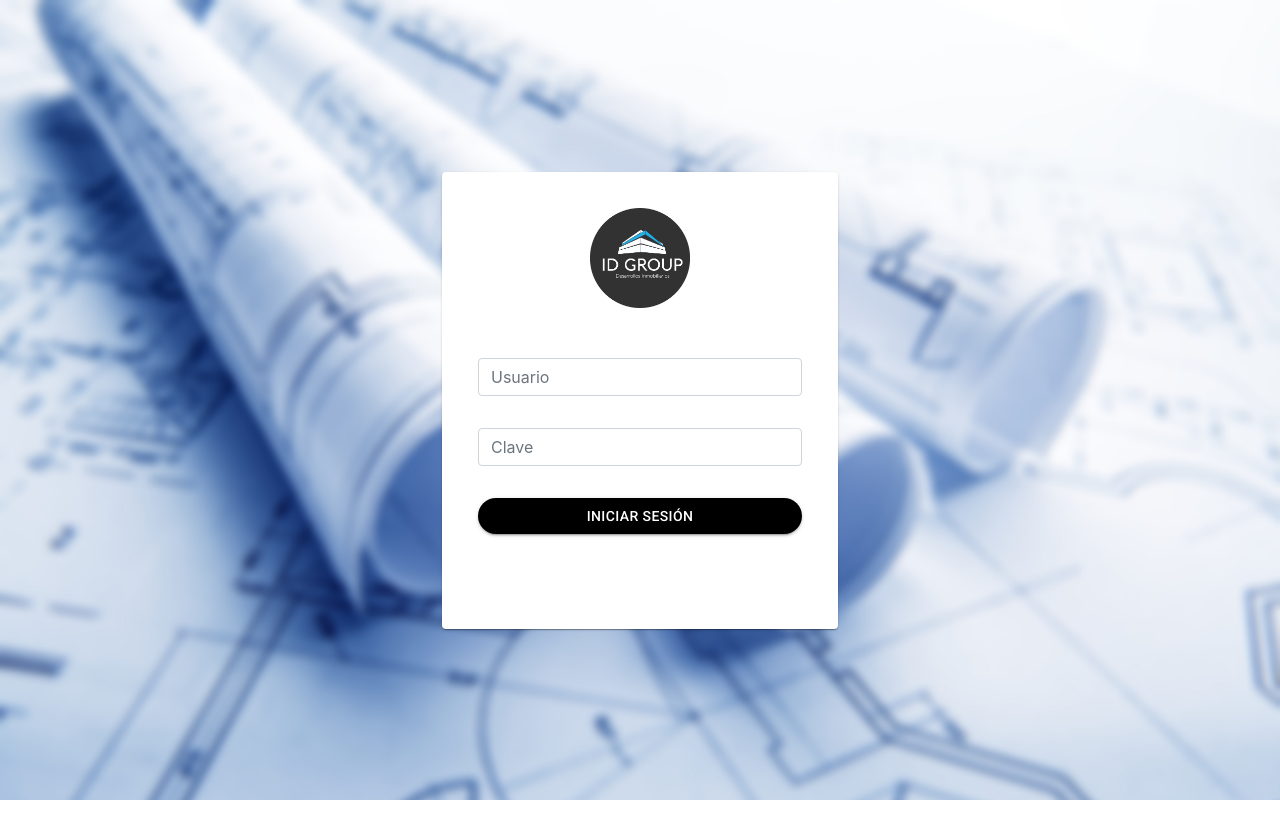
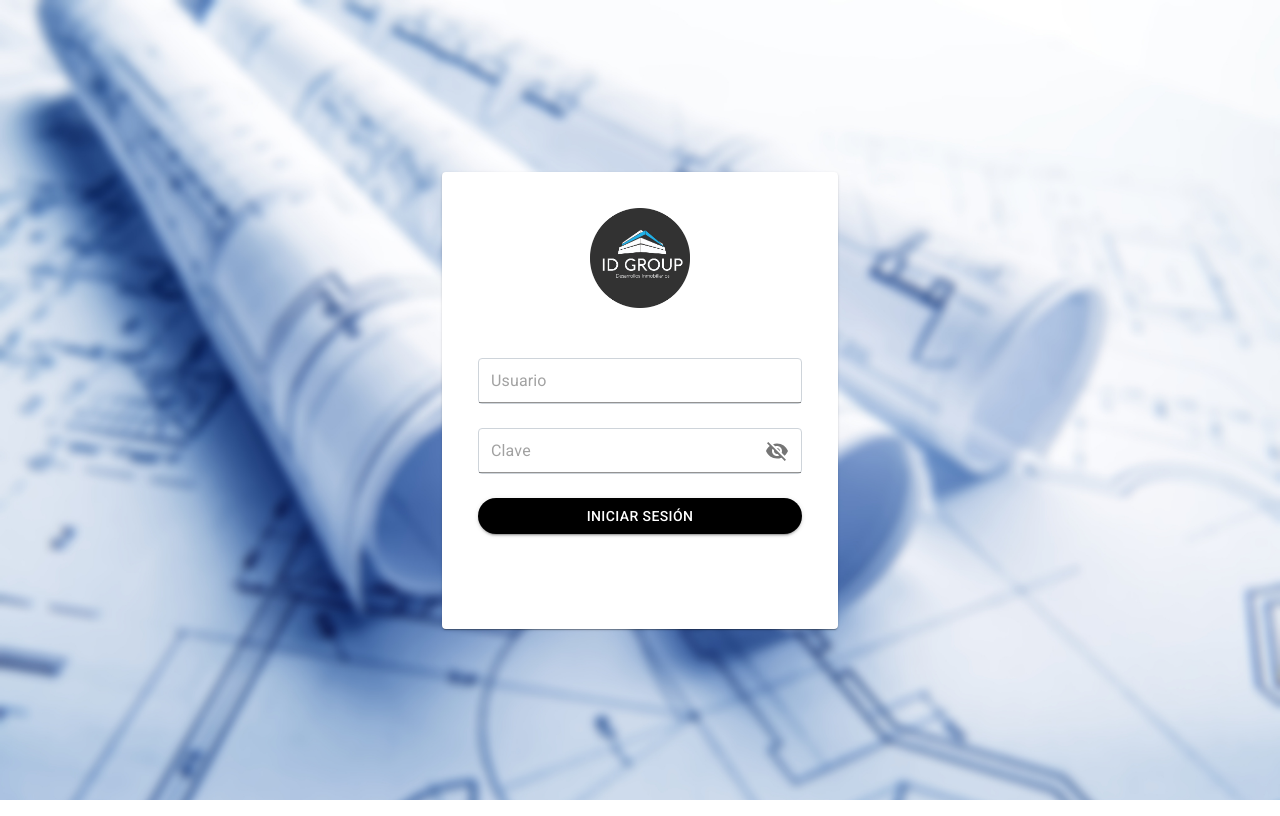
Before and after one commit to marcespinoza/idgroup_paneladmin, a React (Create React App) app: page /#/ in a window 1280 px wide. Built offline with nearby package versions, Linux system fonts and the light colour scheme.

Commit message:
toogle show hide password

```diff
--- a/src/components/Login/Login.js
+++ b/src/components/Login/Login.js
@@ -2,8 +2,8 @@ import React, { useState, useRef, useEffect } from 'react';
 import Button from '@material-ui/core/Button';
 import Card from '@material-ui/core/Card';
 import CardContent from '@material-ui/core/CardContent';
-import FormControlLabel from '@material-ui/core/FormControlLabel';
-import Checkbox from '@material-ui/core/Checkbox';
+import Input from '@material-ui/core/Input';
+import IconButton from '@material-ui/core/IconButton';
 import Link from '@material-ui/core/Link';
 import { Formik, Field, Form, ErrorMessage } from 'formik';
 import Typography from '@material-ui/core/Typography';
@@ -18,19 +18,10 @@ import useFullPageLoader from '../../hooks/useFullPageLoader';
 import {useHistory} from 'react-router-dom'
 import * as Yup from 'yup';
 import { Box } from '@material-ui/core'
+import InputAdornment from '@material-ui/core/InputAdornment';
+import Visibility from '@material-ui/icons/Visibility';
+import VisibilityOff from '@material-ui/icons/VisibilityOff';
 
-function Copyright() {
-  return (
-    <Typography variant="body2" color="textSecondary" align="center">
-      {'Copyright © '}
-      <Link color="inherit" href="https://www.inversionesidgroup.com/">
-        InversionesIdGroup
-      </Link>{' '}
-      {new Date().getFullYear()}
-      {'.'}
-    </Typography>
-  );
-}
 
 const useStyles = makeStyles((theme) => ({
   paper: {
@@ -75,9 +66,13 @@ function Login() {
   const classes = useStyles();
   const [loader, showLoader, hideLoader] = useFullPageLoader();
   const [showlabel, setLabel] = useState(false);
+  const [showPassword, setShowPassword] = useState(false)
   const [opacidad, setOpacidad] = useState(0);
   const history = useHistory()
   const formRef = useRef();
+  const handleClickShowPassword = () => {
+    setShowPassword(!showPassword)
+  };
 
   const input = (event) => {
       if (event.key === 'Enter') {
@@ -90,7 +85,7 @@ function Login() {
   const getLogin = async(datoslogin) =>{
     try{
       showLoader();
-      axios.post('http://admidgroup.com/api_rest/index.php/api/loginusuario', {
+      axios.post('https://admidgroup.com/api_rest/index.php/api/loginusuario', {
         usuario: datoslogin.usuario,
         clave: datoslogin.clave,
         headers: {
@@ -132,7 +127,7 @@ function Login() {
        getLogin(fields)
     }}
 >
-    {({ values, errors, status, touched, handleSubmit }) => (
+    {({ values, errors, handleChange, touched, handleSubmit }) => (
           <>
 
     <Form>
@@ -145,12 +140,30 @@ function Login() {
          </Box>
          <div style={{height:40, width:'100%', paddingBottom:'70'}}>
 
-         <Field name="usuario" type="text" placeholder="Usuario"  className={'form-control' + (errors.usuario && touched.usuario ? ' is-invalid' : '')} />
+         <Input name="usuario" type="text" placeholder="Usuario"           onChange={handleChange}
+         className={'form-control' + (errors.usuario && touched.usuario ? ' is-invalid' : '')} />
          <ErrorMessage name="usuario" component="div" className="invalid-feedback" />
          </div>
          <div style={{height:40, width:'100%', paddingBottom:'70'}}>
            <div>
-         <Field name="clave" onKeyDown={(evt)=>input(evt)}  type="password" placeholder="Clave"  className={'form-control' + (errors.clave && touched.clave ? ' is-invalid' : '')} />
+         <Input name="clave" onKeyDown={(evt)=>input(evt)}   placeholder="Clave"
+                   onChange={handleChange}
+
+         className={'form-control' + (errors.clave && touched.clave ? ' is-invalid' : '')}
+         type={showPassword ? 'text' : 'password'}
+         endAdornment={
+          <InputAdornment position="end">
+            <IconButton
+              aria-label="toggle password visibility"
+              onClick={handleClickShowPassword}
+              edge="end"
+
+            >
+              {showPassword ? <VisibilityOff /> : <VisibilityOff />}
+            </IconButton>
+          </InputAdornment>
+        }
+         />
          </div>
          <ErrorMessage name="clave" component="div" className="invalid-feedback" />
          </div>
--- a/src/components/Main/HeaderMain.js
+++ b/src/components/Main/HeaderMain.js
@@ -30,7 +30,7 @@ export const AppContext = React.createContext();
 
 const initialState = {
   idCliente: '',
-  idUnidad:'',
+  idUnidad:null,
 };
 
 function reducer(state, action) {
--- a/src/components/Main/ImagenVariacion.js
+++ b/src/components/Main/ImagenVariacion.js
@@ -29,12 +29,6 @@ const useStyles = makeStyles((theme) => ({
     background:'linear-gradient(to top, rgba(0,0,0,0.7) 0%, rgba(0,0,0,0.3) 70%, rgba(0,0,0,0) 100%)',
   },
 }));
-
-     const images = [
-      { source: "http://admidgroup.com/api_rest/imagenes_variacion_mensual/variacionabril.png" },
-      { source: "http://admidgroup.com/api_rest/imagenes_variacion_mensual/variacionabril.png" },
-      { source: "http://admidgroup.com/api_rest/imagenes_variacion_mensual/variacionmayo.png" },
-  ];
 export default function SingleLineGridList() {
 
   const classes = useStyles();
@@ -43,7 +37,7 @@ export default function SingleLineGridList() {
 
   const getVariacionimagenes = async() =>{
     try{
-      axios.get('http://admidgroup.com/api_rest/index.php/api/getimages')
+      axios.get('https://admidgroup.com/api_rest/index.php/api/getimages')
           .then(response => {
 
                 Object.keys(response.data.variaciones).forEach(key => imagen.push({source: response.data.variaciones[key]}))
--- a/src/components/Main/TablaCliente.js
+++ b/src/components/Main/TablaCliente.js
@@ -37,7 +37,7 @@ export default function TablaCuota()  {
   const getClientes = async() =>{
     setLoader(true)
     try{
-      axios.get('http://admidgroup.com/api_rest/index.php/api/clientes')
+      axios.get('https://admidgroup.com/api_rest/index.php/api/clientes')
           .then(response => {
               setClientes(response.data.clientes)
               setLoader(false);
@@ -62,7 +62,7 @@ const wrapperFunction = (rowData) => {
 
 const handleRowDelete = (oldData, resolve) => {
   try{
-      axios.post('http://admidgroup.com/api_rest/index.php/api/eliminarcliente', {
+      axios.post('https://admidgroup.com/api_rest/index.php/api/eliminarcliente', {
         idcliente: oldData.id_cliente,
         headers: {
           'Access-Control-Allow-Origin': '*',
--- a/src/components/Main/TablaCuota.js
+++ b/src/components/Main/TablaCuota.js
@@ -107,9 +107,9 @@ export default function ClientTable() {
       setModalEliminar(true)
     }
 
-    let unidadfuncional = "http://admidgroup.com/api_rest/index.php/api/unidadporcliente";
-    let cuota = "http://admidgroup.com/api_rest/index.php/api/cuotasporcliente";
-    let variacionmensual = "http://admidgroup.com/api_rest/index.php/api/variacion";
+    let unidadfuncional = "https://admidgroup.com/api_rest/index.php/api/unidadporcliente";
+    let cuota = "https://admidgroup.com/api_rest/index.php/api/cuotasporcliente";
+    let variacionmensual = "https://admidgroup.com/api_rest/index.php/api/variacion";
 
     var config2 = {
        idunidad: datacliente.idUnidad,
@@ -133,7 +133,6 @@ export default function ClientTable() {
       setUnidad(responses[0].data.unidad[0])
       setCuotas(responses[1].data.cuotas)
       if(responses[1].data.cuotas[0].total==0){
-        console.log("cuota 0")
         setCuotas([{id_cuota:'', adelanto:'',fecha:'', observacion:'Cuota inicial',numero:'-', monto:responses[1].data.cuotas[0].monto, moneda:responses[1].data.cuotas[0].moneda}]);
       }
       setNumeroCuota(parseInt(responses[1].data.cuotas[0].total)+1);
@@ -150,7 +149,7 @@ export default function ClientTable() {
   const getCuotas2 = async() =>{
     setLoader(true);
     try{
-      axios.post('http://admidgroup.com/api_rest/index.php/api/cuotasporcliente', config2)
+      axios.post('https://admidgroup.com/api_rest/index.php/api/cuotasporcliente', config2)
           .then(response => {
             if(response.data.status){
               setCuotas(response.data.cuotas)
@@ -177,7 +176,7 @@ export default function ClientTable() {
 
   const handleRowDelete = (oldData, resolve) => {
     try{
-        axios.post('http://admidgroup.com/api_rest/index.php/api/eliminarcuota', {
+        axios.post('https://admidgroup.com/api_rest/index.php/api/eliminarcuota', {
           idcuota: oldData.id_cuota,
           headers: {
             'Access-Control-Allow-Origin': '*',
@@ -304,6 +303,7 @@ export default function ClientTable() {
   </Row>
   </Card>
     <Button
+    disabled={datacliente.idUnidad==null}
     variant="contained"
     color="primary"
     id="cuota"
@@ -328,6 +328,7 @@ export default function ClientTable() {
     Unidad funcional
   </Button>
   <Button
+    disabled={datacliente.idUnidad==null}
     variant="contained"
     color="secondary"
     id="unidad"
--- a/src/utils/AgregarUnidadModal.js
+++ b/src/utils/AgregarUnidadModal.js
@@ -201,12 +201,13 @@ return (
             .required('Obligatorio'),
        valor_cuota: Yup.string()
             .required('Obligatorio'),
+       cant_cuotas: Yup.string()
+            .required('Obligatorio'),
        anticipo: Yup.string(),
        refuerzo1: Yup.string(),
        fecha_refuerzo1:Yup
        .date()
-       .nullable()
-       .required("Data deve ser informada"),
+       .required("Obligatorio"),
        refuerzo2: Yup.string(),
        cochera:Yup.number()
        .integer()
@@ -485,13 +486,14 @@ return (
         <div className={classes.input }>
         <MuiPickersUtilsProvider utils={DateFnsUtils}>
                 <KeyboardDatePicker
-                m={-10}
+                  m={-10}
                   id="date-picker-dialog"
                   format="MM/dd/yyyy"
                   name="fecha_refuerzo1"
                   value={values.fecha_refuerzo1}
                   clearable
-                  error={''}
+                  helperText={false}
+                  error={false}
                   label="FECHA"
                   onChange={value => setFieldValue("fecha_refuerzo1", value)}
                   KeyboardButtonProps={{
@@ -548,7 +550,8 @@ return (
                   format="MM/dd/yyyy"
                   name="fecha_refuerzo2"
                   value={values.fecha_refuerzo2}
-                  error={''}
+                  helperText={false}
+                  error={false}
                   clearable
                   label="FECHA"
                     onChange={value => setFieldValue("fecha_refuerzo2", value)}
```
Also changed, not shown: 2 other files (tests, documents, lock files or other folders).
